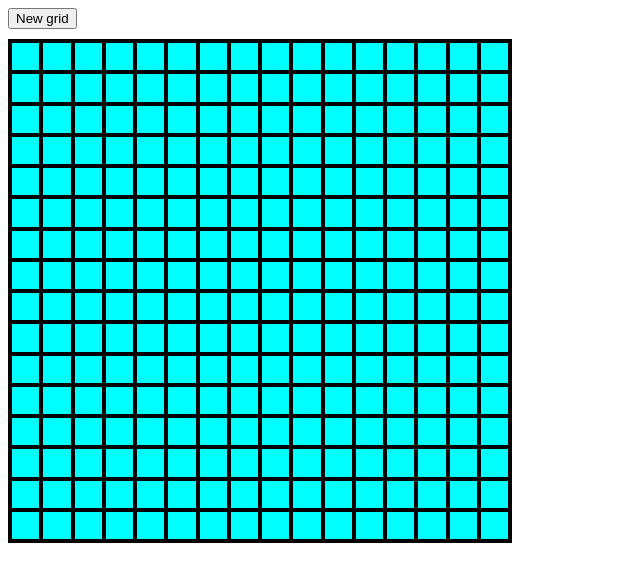
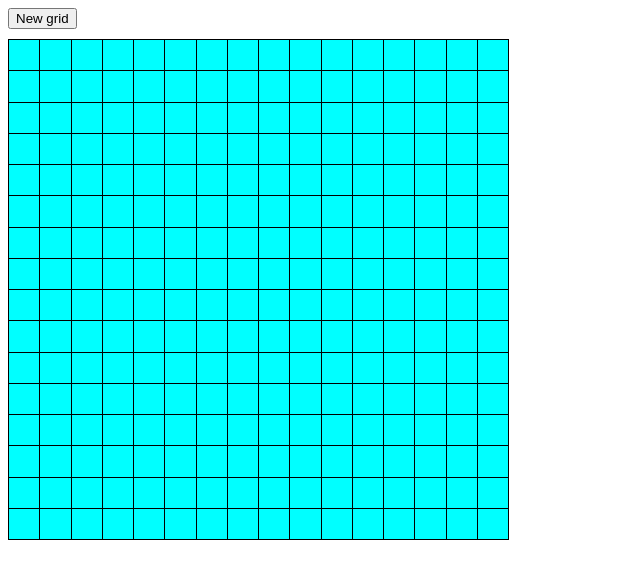
Before and after one commit to December-Diaries/Etch-a-Sketch, a plain HTML site: page index.html in a window 1280 px wide. Shown: the whole page, without its empty margins (0-640 px from the left). Drawn offline with Linux system fonts and the light colour scheme.

Commit message:
Implement new grid generation logic from user input for squares per side

```diff
--- a/script.js
+++ b/script.js
@@ -2,20 +2,31 @@ const container = document.querySelector("#container");
 
 const btn = document.querySelector("button");
 
+createGrid(16);
 
 btn.addEventListener("click",()=>{
-    let newGridSize = prompt("Enter number of squares per side (max 100)");
+    let newGridSize = Number(prompt("Enter number of squares per side (max 100)"));
+    if (newGridSize>100||newGridSize<1||!Number.isInteger(newGridSize)){
+        alert("Wrong input! Give again");
+        return;
+    }
+    container.replaceChildren();
+    container.style.setProperty('--grid-size',newGridSize);
+    createGrid(newGridSize);
 
 });
 
-for (let i=0; i<16*16;i++){
-    console.log(`${i}`);
-    const div1 = document.createElement("div");
 
-    div1.addEventListener("mouseenter",()=>{
-        div1.style.backgroundColor = "green";
+function createGrid(gridSize){
+    for (let i=0; i<gridSize*gridSize;i++){
 
-    },{once: true});
+        const div1 = document.createElement("div");
 
-    container.appendChild(div1);
+        div1.addEventListener("mouseenter",()=>{
+            div1.style.backgroundColor = "green";
+
+        },{once: true});
+
+        container.appendChild(div1);
+    }
 }
--- a/style.css
+++ b/style.css
@@ -1,19 +1,23 @@
+:root{
+    --grid-size:16;
+}
+
 #container {
     display: flex;
     flex-wrap: wrap;
     width: 500px; /*(16+1)*width(4)[for border width] + width*16*/
-    border-left: 4px solid black;
-    border-top: 4px solid black;
+    border-left: 1px solid black;
+    border-top: 1px solid black;
 }
 
 #container div{
 
 
-    border-right: 4px solid black;
-    border-bottom: 4px solid black;
+    border-right: 1px solid black;
+    border-bottom: 1px solid black;
     background-color: aqua;
 
-    width: calc(100%/16);
+    width: calc(100%/var(--grid-size));
     aspect-ratio: 1/1;
     box-sizing: border-box;
 
```
